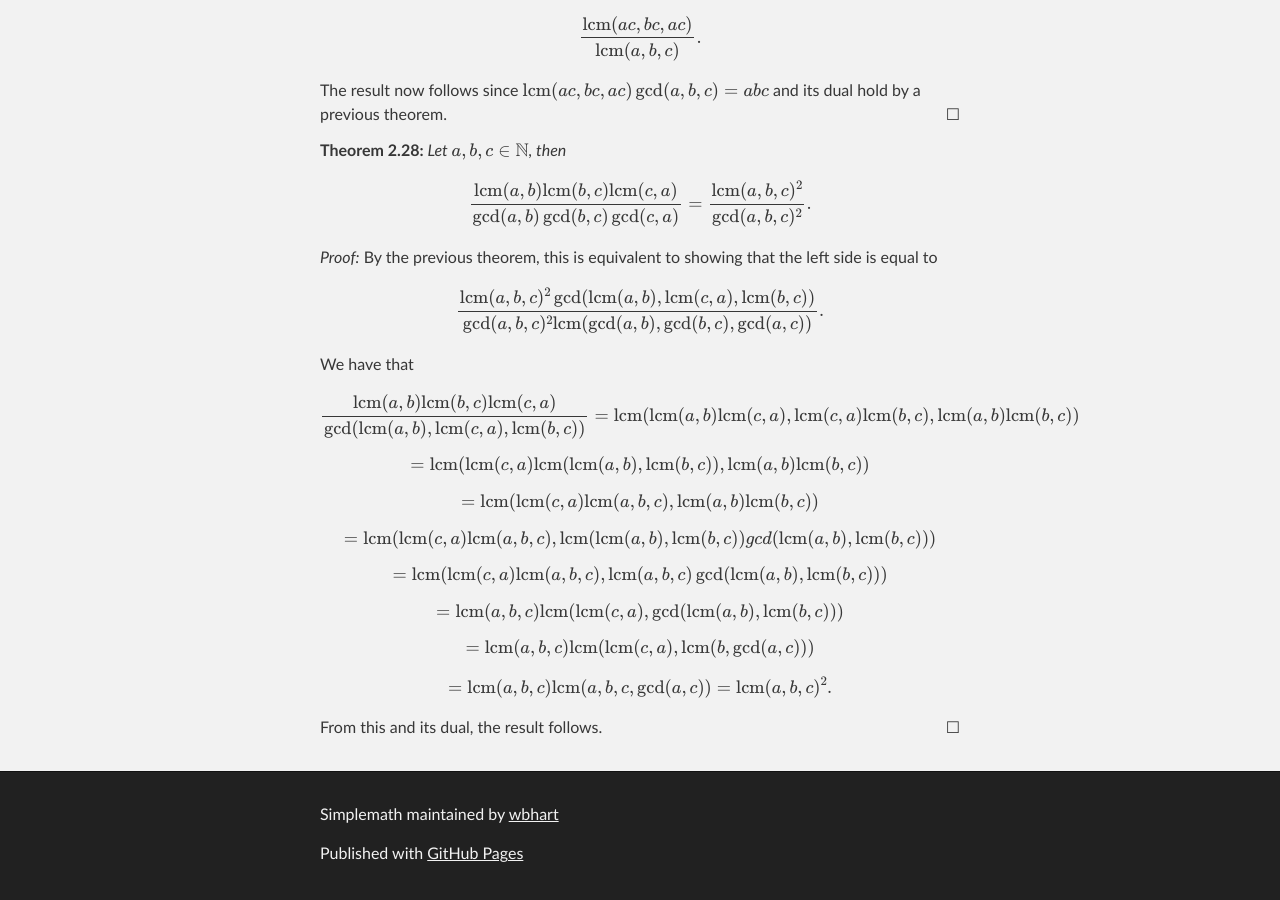
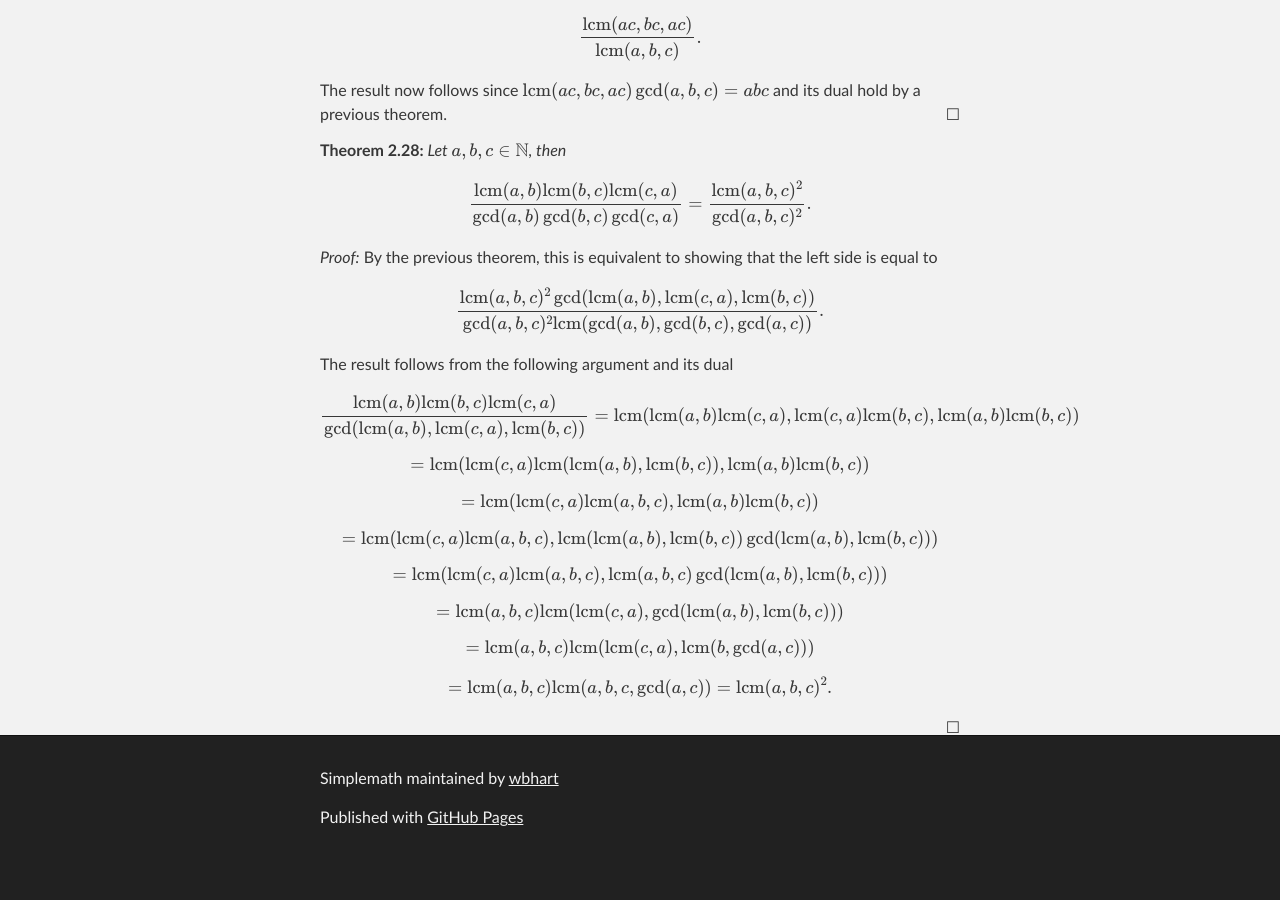
Before and after one commit to wbhart/SimpleMath, a Jekyll site: the page built from test.html, in a window 1280 px wide and 900 px high, scrolled down 7940 px. Built offline with Jekyll 4.4.1, drawn with Linux system fonts in a browser that asks for light colours; formulas are drawn with MathJax 3; after the commit the page ends 8804 px from its top, so only the background shows below that.

Commit message:
Update test.html

```diff
--- a/test.html
+++ b/test.html
@@ -383,20 +383,14 @@ The result now follows since \(\mbox{lcm}(ac, bc, ac)\gcd(a, b, c) = abc\) and i
 </theorem>
 
 <proof> By the previous theorem, this is equivalent to showing that the left side is equal to
-\[\frac{\mbox{lcm}(a,b,c)^2\gcd(\mbox{lcm}(a,b), \mbox{lcm}(c,a), \mbox{lcm}(b,c))}
-{\gcd(a,b,c)^2\mbox{lcm}(\gcd(a,b), \gcd(b,c), \gcd(a,c))}.\]
+\[\frac{\lcm(a,b,c)^2\gcd(\lcm(a,b), \lcm(c,a), \lcm(b,c))}{\gcd(a,b,c)^2\lcm(\gcd(a,b), \gcd(b,c), \gcd(a,c))}.\]
 
-We have that
-\[\frac{\lcm(a,b)\mbox{lcm}(b,c)\mbox{lcm}(c,a)}{\gcd(\mbox{lcm}(a,b), \mbox{lcm}(c,a), \mbox{lcm}(b,c))}
-= \mbox{lcm}(\mbox{lcm}(a,b)\mbox{lcm}(c,a), \mbox{lcm}(c,a)\mbox{lcm}(b,c), \mbox{lcm}(a,b)\mbox{lcm}(b,c))\]
-\[= \mbox{lcm}(\mbox{lcm}(c,a) \mbox{lcm}(\mbox{lcm}(a,b), \mbox{lcm}(b,c)), \mbox{lcm}(a,b)\mbox{lcm}(b,c))\]
-\[= \mbox{lcm}(\mbox{lcm}(c,a) \mbox{lcm}(a,b,c), \mbox{lcm}(a,b)\mbox{lcm}(b,c))\]
-\[= \mbox{lcm}(\mbox{lcm}(c,a) \mbox{lcm}(a,b,c), \mbox{lcm}(\mbox{lcm}(a,b),\mbox{lcm}(b,c))
-gcd(\mbox{lcm}(a,b),\mbox{lcm}(b,c)))\]
-\[= \mbox{lcm}(\mbox{lcm}(c,a) \mbox{lcm}(a,b,c), \mbox{lcm}(a,b,c)\gcd(\mbox{lcm}(a,b),\mbox{lcm}(b,c)))\]
-\[= \mbox{lcm}(a,b,c)\mbox{lcm}(\mbox{lcm}(c,a), \gcd(\mbox{lcm}(a,b),\mbox{lcm}(b,c)))\]
-\[= \mbox{lcm}(a,b,c)\mbox{lcm}(\mbox{lcm}(c,a), \mbox{lcm}(b,\gcd(a,c)))\]
-\[= \mbox{lcm}(a,b,c)\mbox{lcm}(a,b,c,\gcd(a,c)) = \mbox{lcm}(a,b,c)^2.\]
-
-From this and its dual, the result follows.
+The result follows from the following argument and its dual
+\[\frac{\lcm(a,b)\lcm(b,c)\lcm(c,a)}{\gcd(\lcm(a,b), \lcm(c,a), \lcm(b,c))}
+= \lcm(\lcm(a,b)\lcm(c,a), \lcm(c,a)\lcm(b,c), \lcm(a,b)\lcm(b,c))\]
+\[= \lcm(\lcm(c,a)\lcm(\lcm(a,b), \lcm(b,c)), \lcm(a,b)\lcm(b,c))\] \[= \lcm(\lcm(c,a)\lcm(a,b,c), \lcm(a,b)\lcm(b,c))\]
+\[= \lcm(\lcm(c,a)\lcm(a,b,c), \lcm(\lcm(a,b), \lcm(b,c))\gcd(\lcm(a,b),\lcm(b,c)))\]
+\[= \lcm(\lcm(c,a)\lcm(a,b,c), \lcm(a,b,c)\gcd(\lcm(a,b),\lcm(b,c)))\]
+\[= \lcm(a,b,c)\lcm(\lcm(c,a), \gcd(\lcm(a,b),\lcm(b,c)))\] \[= \lcm(a,b,c)\lcm(\lcm(c,a), \lcm(b,\gcd(a,c)))\]
+\[= \lcm(a,b,c)\lcm(a,b,c,\gcd(a,c)) = \lcm(a,b,c)^2.\]
 </proof>
```
